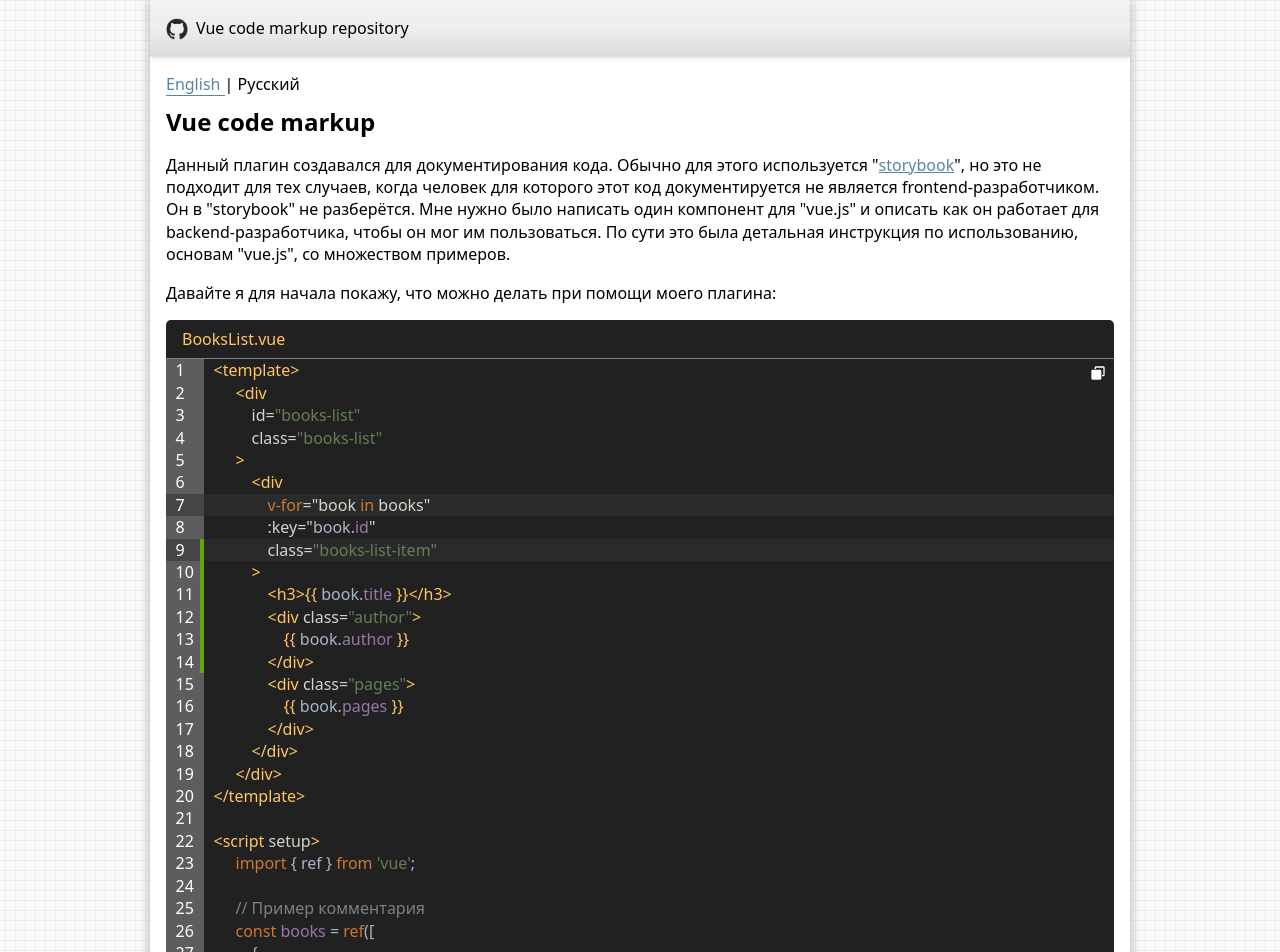
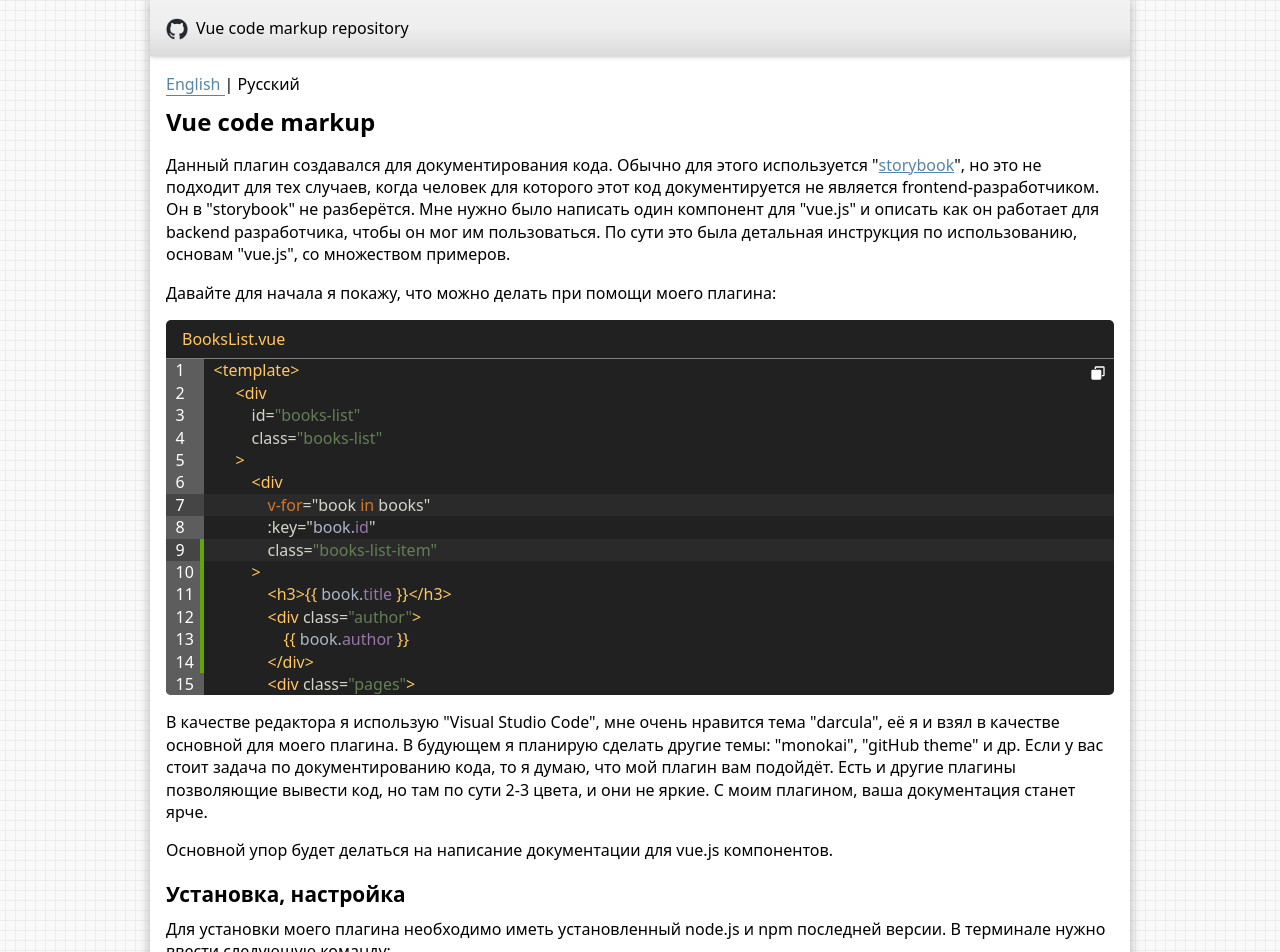
Before and after one commit to maksimkaJCHK/vue-code-markup, a Vue app: page / in a window 1280 px wide. Shown: the top 952 px of the page. Built offline with nearby package versions, Linux system fonts and the light colour scheme.

Commit message:
Поправил докумментацию, не большие правки компонентов

```diff
--- a/src/code-markup/CodeMarkup.vue
+++ b/src/code-markup/CodeMarkup.vue
@@ -138,8 +138,9 @@
 
   const maxHeightStyle = computed(() => {
     const isAuto = props.lineCount === 'auto';
+    const isNotVal = props.lineCount === null || props.lineCount === undefined;
 
-    if (isAuto) return {};
+    if (isAuto || isNotVal) return {};
 
     return {
       '--cm-max-height-body': `calc(var(--cm-text-line-height) * ${props.lineCount})`
--- a/src/components/MainContent.vue
+++ b/src/components/MainContent.vue
@@ -9,21 +9,24 @@
 
     <template v-if="lang === 'rus'">
       <p>
-        Данный плагин создавался для документирования кода. Обычно для этого используется "<a href="https://storybook.js.org/" target="_blank">storybook</a>", но это не подходит для тех случаев, когда человек для которого этот код документируется не является frontend-разработчиком. Он в "storybook" не разберётся. Мне нужно было написать один компонент для "vue.js" и описать как он работает для backend-разработчика, чтобы он мог им пользоваться. По сути это была детальная инструкция по использованию, основам "vue.js", со множеством примеров.
+        Данный плагин создавался для документирования кода. Обычно для этого используется "<a href="https://storybook.js.org/" target="_blank">storybook</a>", но это не подходит для тех случаев, когда человек для которого этот код документируется не является frontend-разработчиком. Он в "storybook" не разберётся. Мне нужно было написать один компонент для "vue.js" и описать как он работает для backend разработчика, чтобы он мог им пользоваться. По сути это была детальная инструкция по использованию, основам "vue.js", со множеством примеров.
       </p>
 
       <p>
-        Давайте я для начала покажу, что можно делать при помощи моего плагина:
+        Давайте для начала я покажу, что можно делать при помощи моего плагина:
       </p>
 
-      <books-list lang="ru" />
+      <books-list
+        lang="ru"
+        line-count="15"
+      />
 
       <p>
         В качестве редактора я использую "Visual Studio Code", мне очень нравится тема "darcula", её я и взял в качестве основной для моего плагина. В будующем я планирую сделать другие темы: "monokai", "gitHub theme" и др. Если у вас стоит задача по документированию кода, то я думаю, что мой плагин вам подойдёт. Есть и другие плагины позволяющие вывести код, но там по сути 2-3 цвета, и они не яркие. С моим плагином, ваша документация станет ярче.
       </p>
 
       <p>
-        Основной упор будет делаться на стилизации vue.js компонентов. Конечно при помощи моего плагина можно будет стилизовать и html-шаблоны, файлы стилей, js код. Но всё таки упор я буду делать на стилизацию vue.js компонентов.
+        Основной упор будет делаться на написание документации для vue.js компонентов.
       </p>
 
       <h2>
@@ -42,18 +45,10 @@
         This plugin was created to document the code. Usually "<a href=" is used for this.https://storybook.js.org /" target="_blank">storybook</a>", but this is not suitable for cases where the person for whom this code is being documented is not a frontend developer. He won't understand storybook. I needed to write one component for "vue.js" and describe how it works for the backend developer so that he can use it. In fact, it was a detailed instruction on how to use the basics of "vue.js", with many examples.
       </p>
 
-      <p>
-        Let me first show you what you can do with my plugin:
-      </p>
-
-      <books-list />
+      <books-list line-count="15" />
 
       <p>
         I use Visual Studio Code as an editor, I really like the darcula theme, and I took it as the main one for my plugin. In the future, I plan to make other themes: "monokai", "GitHub theme", etc. If you have the task of documenting the code, then I think my plugin will suit you. There are other plugins that allow you to output the code, but there are essentially 2-3 colors, and they are not bright. With my plugin, your documentation will become brighter.
-      </p>
-
-      <p>
-        The main focus will be on styling vue.js components. Of course, using my plugin, it will be possible to style html templates, style files, and js code. But still, I will focus on styling vue.js components.
       </p>
 
       <h2>
@@ -83,6 +78,7 @@
   import BooksStyleHeight from '@/components/code-examples/books/BooksStyleHeight.vue';
   // Пример с табами
   import TabBooksList from '@/components/code-examples/tab/TabBooksList.vue';
+  // Для документации
   import InstalCode from '@/components/code-examples/doc/InstalCode.vue';
 
   const lang = ref('rus');
--- a/src/components/code-examples/books/BooksList.vue
+++ b/src/components/code-examples/books/BooksList.vue
@@ -2,6 +2,7 @@
   <code-markup
     header="BooksList.vue"
     :code="code"
+    :lineCount="props.lineCount"
     v-bind="codeParam"
   >
     <!-- <template #error>
@@ -321,6 +322,9 @@
       validator(value) {
         return ['ru', 'en'].includes(value);
       }
+    },
+    lineCount: {
+      default: 'auto'
     }
   });
 
```
